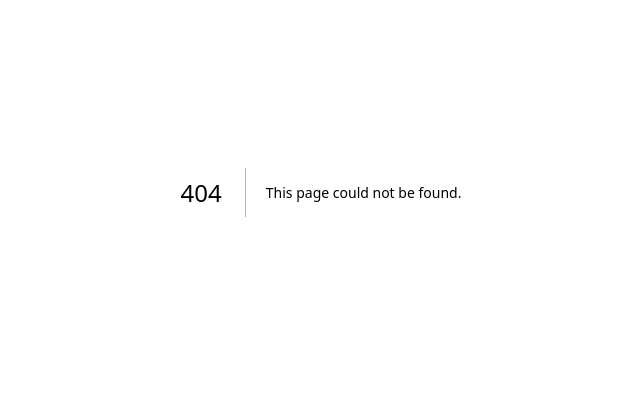
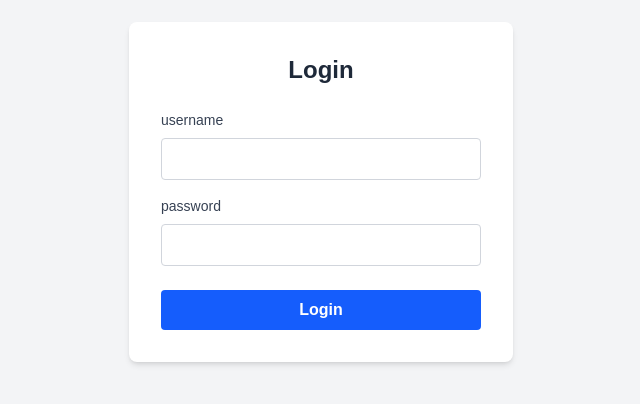
Before and after one commit to ivoronezhtsev/price-frontend, a Next.js app: page /login in a window 1280 px wide. Before the commit this address had no page. Shown: the part 208-612 px from the top of the page, without its empty margins (319-959 px from the left). Built offline with nearby package versions, Linux system fonts and the light colour scheme.

Commit message:
Initial commit: added login page and next.js structure

```diff
--- /dev/null
+++ b/app/login/page.jsx
@@ -0,0 +1,90 @@
+'use client';
+import { useState } from 'react';
+
+const LoginForm = () => {
+  const [username, setUsername] = useState('');
+  const [password, setPassword] = useState('');
+  const [error, setError] = useState(''); // Для вывода ошибок
+
+  const handleSubmit = async (e) => {
+    e.preventDefault();
+    setError(''); // Сбрасываем ошибку перед новым запросом
+
+    try {
+      const response = await fetch('http://localhost:8080/api/auth/login', {
+        method: 'POST',
+        headers: {
+          'Content-Type': 'application/json',
+        },
+        body: JSON.stringify({ username, password }),
+      });
+
+      if (!response.ok) {
+        throw new Error('Неверный логин или пароль');
+      }
+
+      const data = await response.json();
+
+      // Предположим, сервер возвращает { token: "eyJ..." }
+      const token = data.token;
+
+      // Сохраняем токен (localStorage — самый простой вариант для начала)
+      localStorage.setItem('jwt_token', token);
+
+      console.log('Успешный вход! Токен сохранен.');
+      // Здесь можно сделать редирект, например: window.location.href = '/dashboard';
+
+    } catch (err) {
+      setError(err.message);
+      console.error('Ошибка авторизации:', err);
+    }
+  };
+
+  return (
+    <div className="flex items-center justify-center h-screen bg-gray-100">
+      <form
+        className="bg-white p-8 rounded-lg shadow-md w-full max-w-sm"
+        onSubmit={handleSubmit}
+      >
+        <h2 className="text-2xl font-bold mb-6 text-center text-gray-800">Login</h2>
+
+        {error && (
+          <div className="mb-4 p-2 bg-red-100 text-red-600 text-sm rounded border border-red-200">
+            {error}
+          </div>
+        )}
+
+        <div className="mb-4">
+          <label className="block mb-2 text-sm font-medium text-gray-700">username</label>
+          <input
+            type="username"
+            className="w-full p-2 border border-gray-300 rounded focus:outline-none focus:ring-2 focus:ring-blue-500 text-gray-900"
+            value={username}
+            onChange={(e) => setUsername(e.target.value)}
+            required
+          />
+        </div>
+
+        <div className="mb-6">
+          <label className="block mb-2 text-sm font-medium text-gray-700">password</label>
+          <input
+            type="password"
+            className="w-full p-2 border border-gray-300 rounded focus:outline-none focus:ring-2 focus:ring-blue-500 text-gray-900"
+            value={password}
+            onChange={(e) => setPassword(e.target.value)}
+            required
+          />
+        </div>
+
+        <button
+          type="submit"
+          className="w-full bg-blue-600 text-white py-2 rounded hover:bg-blue-700 transition-colors font-semibold"
+        >
+          Login
+        </button>
+      </form>
+    </div>
+  );
+};
+
+export default LoginForm;
```
